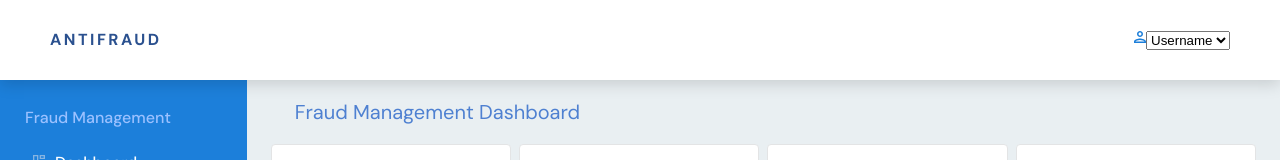
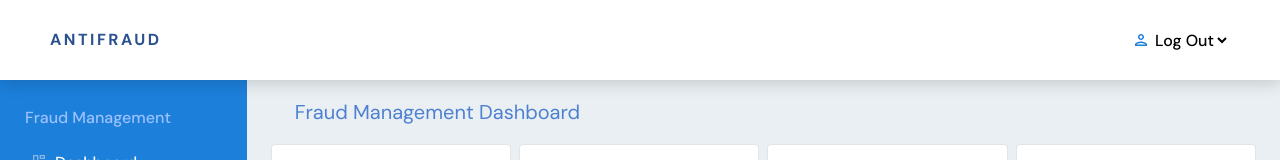
Before and after one commit to altelysium/ML-in-banking, a Vue app: page / in a window 1280 px wide. Shown: the top 160 px of the page. Built offline with nearby package versions, Linux system fonts and the light colour scheme; no server answers; sample sign-in values are in the browser's storage.

Commit message:
fix: fix logout dropdown and authorization redirections

```diff
--- a/src/layout/Header.vue
+++ b/src/layout/Header.vue
@@ -1,11 +1,24 @@
 <script>
 export default {
   data() {
-    return {}
+    return {
+      value: "",
+    }
   },
   computed: {
     isAuth() {
       return this.$store.getters.isAuth;
+    },
+    user() {
+      return this.$store.state.authModule.user;
+    },
+  },
+  methods: {
+    logout(e) {
+      if (e.target.value === "logout") {
+        this.$store.dispatch("logout");
+        this.$router.push("/login");
+      }
     }
   }
 }
@@ -22,8 +35,9 @@ export default {
           d="M6 1.5C6.825 1.5 7.5 2.175 7.5 3C7.5 3.825 6.825 4.5 6 4.5C5.175 4.5 4.5 3.825 4.5 3C4.5 2.175 5.175 1.5 6 1.5ZM6 9C8.025 9 10.35 9.9675 10.5 10.5H1.5C1.6725 9.96 3.9825 9 6 9ZM6 0C4.3425 0 3 1.3425 3 3C3 4.6575 4.3425 6 6 6C7.6575 6 9 4.6575 9 3C9 1.3425 7.6575 0 6 0ZM6 7.5C3.9975 7.5 0 8.505 0 10.5V12H12V10.5C12 8.505 8.0025 7.5 6 7.5Z"
           fill="#1C7FDA" />
       </svg>
-      <select name="profile-menu" id="profile-menu" v-if="isAuth">
-        <option value="Guest">Username</option>
+      <select class="profile-block-menu" name="profile-menu" id="profile-menu" v-if="isAuth" @change="logout">
+        <option class="profile-block-menu__item" :value="user" disabled>{{ user }}</option>
+        <option class="profile-block-menu__item" value="logout">Log Out</option>
       </select>
     </div>
   </header>
@@ -50,5 +64,18 @@ export default {
 
 .profile-block {
   display: flex;
+  align-items: center;
+  gap: 4px;
+}
+
+.profile-block-menu {
+  cursor: pointer;
+  border: none;
+  background-color: #FFFFFF;
+  font: 500 16px/22px "DM Sans";
+}
+
+.profile-block-menu:focus {
+  outline: none;
 }
 </style>
--- a/src/router/routes.js
+++ b/src/router/routes.js
@@ -33,7 +33,8 @@ export const router = createRouter({
 router.beforeEach(async (to, from) => {
   if (!store.getters.isAuth && to.name !== "Login") {
     return { name: "Login" };
-  } else if (store.getters.isAuth && to.name === "Login") {
+  }
+  if (store.getters.isAuth && to.name === "Login") {
     return from;
   }
 });
--- a/src/store/modules/authModule.js
+++ b/src/store/modules/authModule.js
@@ -2,7 +2,7 @@ import { getTokens } from "../../services/api/getTokens.service";
 export const authModule = {
   state: {
     accessToken: localStorage.getItem("token") || false,
-    user: null,
+    user: localStorage.getItem("username") || null,
     tokens: null,
   },
   getters: {
@@ -13,10 +13,15 @@ export const authModule = {
   mutations: {
     setAccessToken(state, token) {
       state.accessToken = token;
-      localStorage.setItem("token", state.accessToken);
+      token
+        ? localStorage.setItem("token", state.accessToken)
+        : localStorage.removeItem("token");
     },
     setUser(state, user) {
       state.user = user;
+      user
+        ? localStorage.setItem("username", state.user)
+        : localStorage.removeItem("username");
     },
     setTokens(state, tokens) {
       state.tokens = tokens;
@@ -30,5 +35,9 @@ export const authModule = {
         commit("setUser", state.tokens.username);
       }
     },
+    logout({ commit }) {
+      commit("setAccessToken", null);
+      commit("setUser", null);
+    },
   },
 };
--- a/src/views/LoginView.vue
+++ b/src/views/LoginView.vue
@@ -13,9 +13,9 @@ export default {
     }
   },
   methods: {
-    getAccessToken() {
-      console.log(this.username, this.password)
-      this.$store.dispatch("login", { username: this.username, password: this.password });
+    async getAccessToken() {
+      await this.$store.dispatch("login", { username: this.username, password: this.password });
+      this.$router.push("/customers");
     },
     setUsername(value) {
       this.username = value;
```
